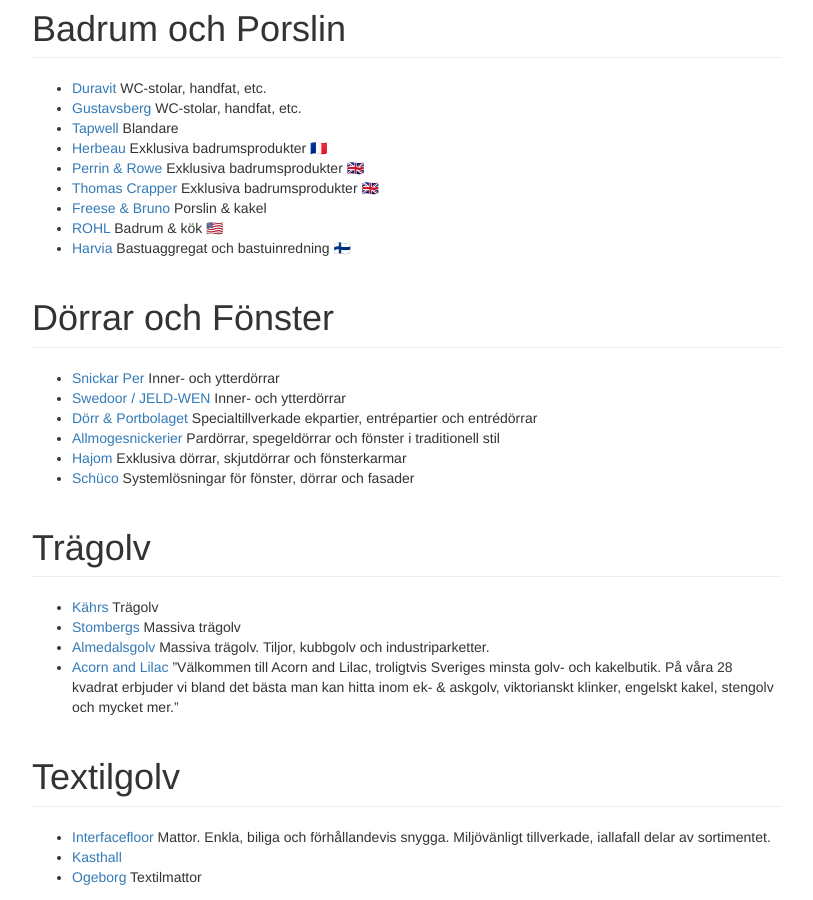
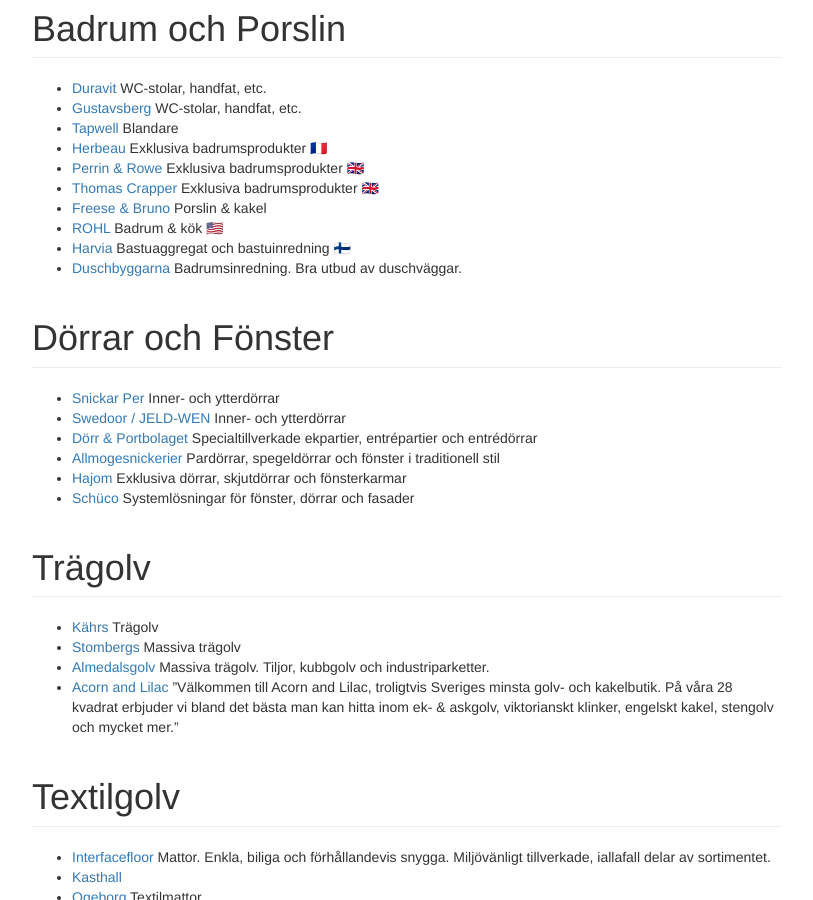
Before and after one commit to pbeck/bygglistan, a Jekyll site: the page built from index.md, in a window 1280 px wide and 900 px high, scrolled down 3026 px. Shown: the whole window, without its empty margins (38-851 px from the left). Built offline with Jekyll 4.4.1, drawn with Linux system fonts in a browser that asks for light colours; comment, search, counter and statistics services are not loaded.

Commit message:
Duschbyggarna

```diff
--- a/index.md
+++ b/index.md
@@ -119,6 +119,8 @@ layout: default
 * [Freese & Bruno](http://www.f-bruno.com/) Porslin & kakel
 * [ROHL](http://www.rohlhome.com/home.aspx) Badrum & kök 🇺🇸
 * [Harvia](http://www.harvia.fi/content/sv/1/10004/Framsida.html) Bastuaggregat och bastuinredning 🇫🇮
+* [Duschbyggarna](http://duschbyggarna.se/) Badrumsinredning. Bra utbud av duschväggar.
+
 <h1 id="dörrar-fönster" class="page-header">Dörrar och Fönster</h1>
 
 * [Snickar Per](http://www.snickarper.se/) Inner- och ytterdörrar
```
